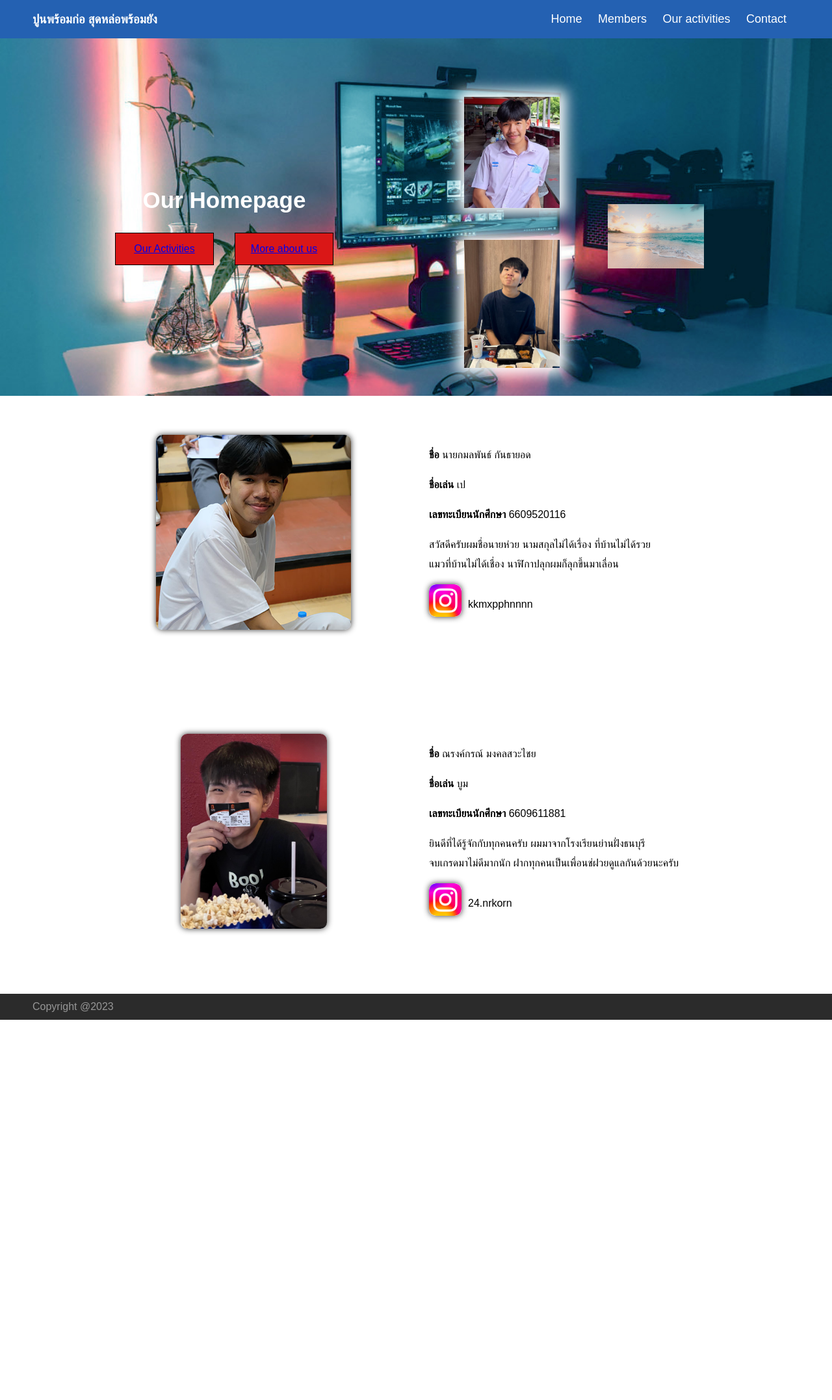
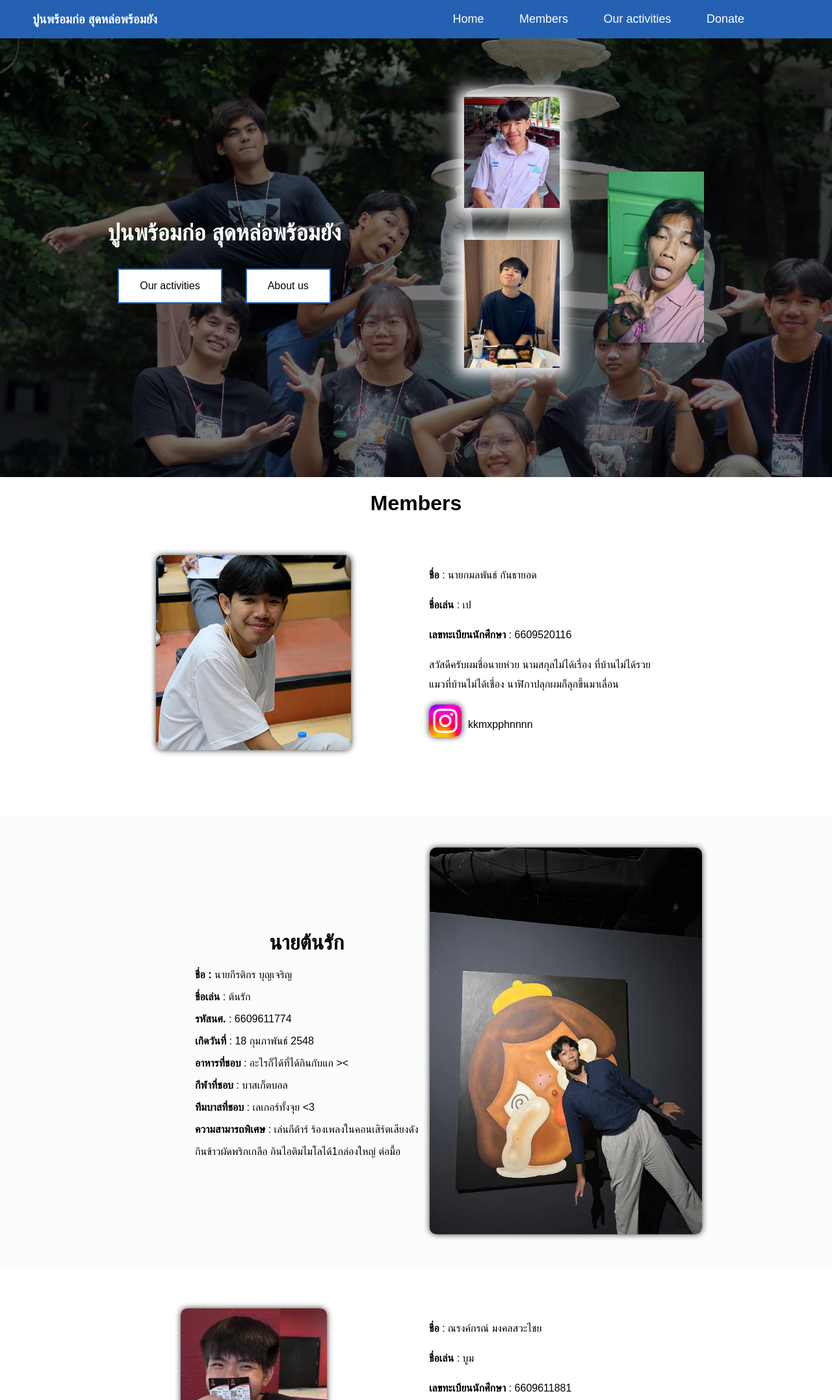
Before and after one commit to Kamonphannnn/CS100-Project-G30, a plain HTML site: page index.html in a window 1280 px wide. Shown: the top 2154 px of the page at 65% size. Before the commit the page ends 1574 px from the top, so only its background shows below. Drawn offline with Linux system fonts and the light colour scheme.

Commit message:
1/3 Decorate

```diff
--- a/css/style.css
+++ b/css/style.css
@@ -2,7 +2,9 @@ body {
     margin: 0;
     font-family: Arial, sans-serif;
 }
-
+footer{
+    margin: 0;
+}
 #navbar{
     overflow: hidden;
     background-color: #2461b2;
@@ -20,13 +22,14 @@ body {
 #navbar ul{
     list-style-type: none;
     margin: 0;
-    padding: 0;
+    padding:0px;
     text-align: center;
 }
 
 #navbar li {
     display: inline;
     margin-right: 20px;
+    padding:0px 15px 0px;
 }
 
 #navbar a{
@@ -48,26 +51,36 @@ body {
 
 .right{
     display: flex;
-    margin-right: 50px;
+    margin-right: 100px;
 }
+
 /* ************banner************* */
-.banner {
-    background-image: url(../image/banner/tst2.jpg);
+
+.banner{
     background-size:cover;
     color: #fff;
-    height: 550px;
+    height: 675px;
     display: grid;
     grid-template-columns: 1fr 1fr;
     padding-left: 50px;
     padding-right: 50px;
     justify-content: center;
     text-align: center;
+    background: rgba(black, 0.5);
+    background:
+    linear-gradient(
+    rgba(0, 0, 0, 0.5),
+    rgba(0, 0, 0, 0.5)
+    ),
+    url('../image/banner/IMG_3675.jpg');
 }
+
+
 
 .bannerinfo{
     text-align: center;
     justify-items: center;
-    padding-top: 200px;
+    padding-top: 250px;
 
 }
 
@@ -82,6 +95,38 @@ body {
     margin-top: 26px;
 }
 
+/* New button try */
+
+.banner-button{
+    border: none;
+    color: white;
+    padding: 16px 32px;
+    text-align: center;
+    text-decoration: none;
+    display: inline-block;
+    font-size: 16px;
+    margin: 4px 2px;
+    transition-duration: 0.4s;
+    cursor: pointer;
+
+}
+
+.afb-button{
+    background-color: white;
+    color: black;
+    border: 2px solid #2461b2;
+    font-family: 'Noto Sans', sans-serif;
+    font-family: 'Prompt', sans-serif;
+}
+
+.afb-button:hover{
+    background-color: #2461b2;
+    color: white;
+    text-decoration: underline;
+}
+
+/* old button */
+/*
 .contain-a{
     border: 1px solid black;
     padding: 15px;
@@ -100,7 +145,7 @@ body {
 .contain-a:hover a{
     color: #fff;
 }
-
+*/
 .bannerpic{
     display: flex;
 }
@@ -125,7 +170,8 @@ body {
 
 .bannertonrak img{
     width: 50%;
-    padding-top: 210px;
+    padding-top: 160px;
+
 }
 
 
@@ -179,6 +225,40 @@ body {
 }
 
 /*-------------End info_peeeeeeeeeeeeeeee -----------------------------*/
+
+
+/* Tonrak_Information */
+
+.tonrak-info{
+    display: flex;
+    justify-content: space-between;
+    margin:0;
+    padding-left: 300px;
+    padding-right: 200px;
+    padding-top: 50px;
+    padding-bottom: 50px;
+    background-color: #fbfdfb;
+
+}
+
+
+
+#tonrak-pic{
+    /*
+    width: 372.4px;
+    height: 496.44px;
+    */
+    width: 418.95px;
+    height: 594.855px;
+}
+
+.ton_info{
+
+    margin-top: auto;
+    margin-bottom: auto;
+}
+
+/*  Tonrak_Information_ended */
 
 /* ************ Info boom ***************** */
 .info_boom {
@@ -243,6 +323,7 @@ body {
     width: 100%;
     height: 40px;
     background: #2b2b2b;
+    margin: 0;
 }
 .copyright-flex {
     display: flex;
--- a/index.html
+++ b/index.html
@@ -21,7 +21,7 @@
                     <li><a href="#">Home</a></li>
                     <li><a href="#">Members</a></li>
                     <li><a href="#">Our activities</a></li>
-                    <li><a href="#">Contact</a></li>
+                    <li><a href="https://drive.google.com/file/d/1z4ppSxmN6A6XSvfpVWq15ll4weuFnOU8/view?usp=drivesdk" target="_blank">Donate</a></li>
                 </ul>
             </div>
 
@@ -30,14 +30,18 @@
 
     <section class="banner">
             <div class="bannerinfo">
-                <h1>Our Homepage</h1>
+                <h1>ปูนพร้อมก่อ สุดหล่อพร้อมยัง</h1>
 
                 <div class="bannerlink">
-                    <div class="contain-a">
-                        <a href="#">Our Activities</a>
+                    <div>
+                        <button onclick="document.location='#members'" class="banner-button afb-button" >
+                            Our activities
+                        </button>
                     </div>
-                    <div class="contain-a">
-                        <a href="#">More about us</a>
+                    <div>
+                        <button onclick="document.location='#members'" class="banner-button afb-button" >
+                            About us
+                        </button>
                     </div>
                 </div>
             </div>
@@ -48,24 +52,24 @@
                     <img src="image/banner/395356470_334869312562622_7060131616267736772_n.jpg" alt="">
                 </div>
                 <div class="bannertonrak">
-                    <img src="image/banner/photo-1507525428034-b723cf961d3e-1024x681.jpeg" alt="">
+                    <img src="image/Tonrak/lhoreakleaw.jpg" alt="" >
                 </div>
             </div>
     </section>
 
-
+    <h1 id = "members" style="text-align: center;"> Members </h1>
     <div class="info">
         <div class="info_Pe">
             <div class="info_Pe_image col-4">
                 <img src="image/Pe/profile_Pe.jpg" alt="image_Pe">
             </div>
             <div class="info_Pe_data col-8">
-                <p><b>ชื่อ</b> นายกมลพันธ์ กันธายอด</p>
-                <p><b>ชื่อเล่น</b> เป</p>
-                <p><b>เลขทะเบียนนักศึกษา</b> 6609520116</p>
+                <p><b>ชื่อ</b> : นายกมลพันธ์ กันธายอด</p>
+                <p><b>ชื่อเล่น</b> : เป</p>
+                <p><b>เลขทะเบียนนักศึกษา</b> : 6609520116</p>
                 <p>สวัสดีครับผมชื่อนายห่วย นามสกุลไม่ได้เรื่อง ที่บ้านไม่ได้รวย <br> แมวที่บ้านไม่ได้เชื่อง นาฬิกาปลุกผมก็ลุกขึ้นมาเลื่อน</p>
                 <div class="IG">
-                    <a href=""><img src="image/icon/Instagram-Icon.png" alt="icon_IG"></a>
+                    <a href="https://instagram.com/kkmxpphnnnn?igshid=NzZlODBkYWE4Ng%3D%3D&utm_source=qr" target="_blank"><img src="image/icon/Instagram-Icon.png" alt="icon_IG"></a>
                     <p>kkmxpphnnnn</p>
                 </div>
 
@@ -73,8 +77,24 @@
             </div>
         </div>
 
-        <div class="info_tonrak">
+        <div class="tonrak-info">
 
+            <div class="ton_info">
+                <h1 style="text-align: center;">นายต้นรัก</h1>
+                <p id="Name"><b>ชื่อ :</b> นายกีรติกร บุญเจริญ</p>
+                <p id="Nickname"><b>ชื่อเล่น</b> : ต้นรัก</p>
+                <p> <b>รหัสนศ.</b> : 6609611774 </p>
+                <p><b>เกิดวันที่</b> : 18 กุมภาพันธ์ 2548 </p>
+                <p><b>อาหารที่ชอบ</b> : อะไรก็ได้ที่ได้กินกับแก &gt;&lt;</p>
+                <p><b>กีฬาที่ชอบ</b> : บาสเก็ตบอล </p>
+                <p><b>ทีมบาสที่ชอบ</b> : เลเกอร์ทั้งจุย &lt;3</p>
+                <p><b>ความสามารถพิเศษ</b> : เล่นกีต้าร์ ร้องเพลงในคอนเสิร์ตเสียงดัง<br></p>
+                <p>กินข้าวผัดพริกเกลือ กินไอติมไมโลได้1กล่องใหญ่ ต่อมื้อ<br></p>
+            </div>
+
+            <div>
+                <img src="image/Tonrak/tonraksudlhor.jpg" id="tonrak-pic">
+            </div>
         </div>
 
         <div class="info_boom">
@@ -82,19 +102,19 @@
                 <img src="image/Boom/img_boom.jpg" alt="image_Boom">
             </div>
             <div class="info_Pe_data col-8">
-                <p> <b>ชื่อ</b> ณรงค์กรณ์ มงคลสวะไชย</p>
-                <p><b>ชื่อเล่น</b> บูม</p>
-                <p><b>เลขทะเบียนนักศึกษา</b> 6609611881</p>
-                <p>ยินดีที่ได้รู้จักกับทุกคนครับ ผมมาจากโรงเรียนย่านฝั่งธนบุรี <br>จบเกรดมาไม่ดีมากนัก ฝากทุกคนเป็นเพื่อนช่ฝวยดูแลกันด้วยนะครับ</p>
+                <p> <b>ชื่อ</b> : ณรงค์กรณ์ มงคลสวะไชย</p>
+                <p><b>ชื่อเล่น</b> : บูม</p>
+                <p><b>เลขทะเบียนนักศึกษา</b> : 6609611881</p>
+                <p>ยินดีที่ได้รู้จักกับทุกคนครับ ผมมาจากโรงเรียนย่านฝั่งธนบุรี <br>จบเกรดมาไม่ดีมากนัก ฝากทุกคนเป็นเพื่อนช่วยดูแลกันด้วยนะครับ</p>
                 <div class="IG">
-                    <a href="https://www.instagram.com/24.nrkorn/"><img src="image/icon/Instagram-Icon.png" alt="icon_IG"></a>
+                    <a href="https://www.instagram.com/24.nrkorn/" target="_blank"><img src="image/icon/Instagram-Icon.png" alt="icon_IG"></a>
                     <p>24.nrkorn</p>
                 </div>
             </div>
         </div>
     </div>
 
-
+    <footer>
     <div class="copyright">
         <div class="container">
             <div class="copyright-flex">
@@ -109,7 +129,7 @@
 
     </div>
     <!-- copyright -->
-
+    </footer>
 
 
     <script src="js/script.js"></script>
```
Also changed, not shown: image/Tonrak/lhoreakleaw.jpg (added), image/Tonrak/tonraksudlhor.jpg (added), image/banner/IMG_3675.jpg (added).
